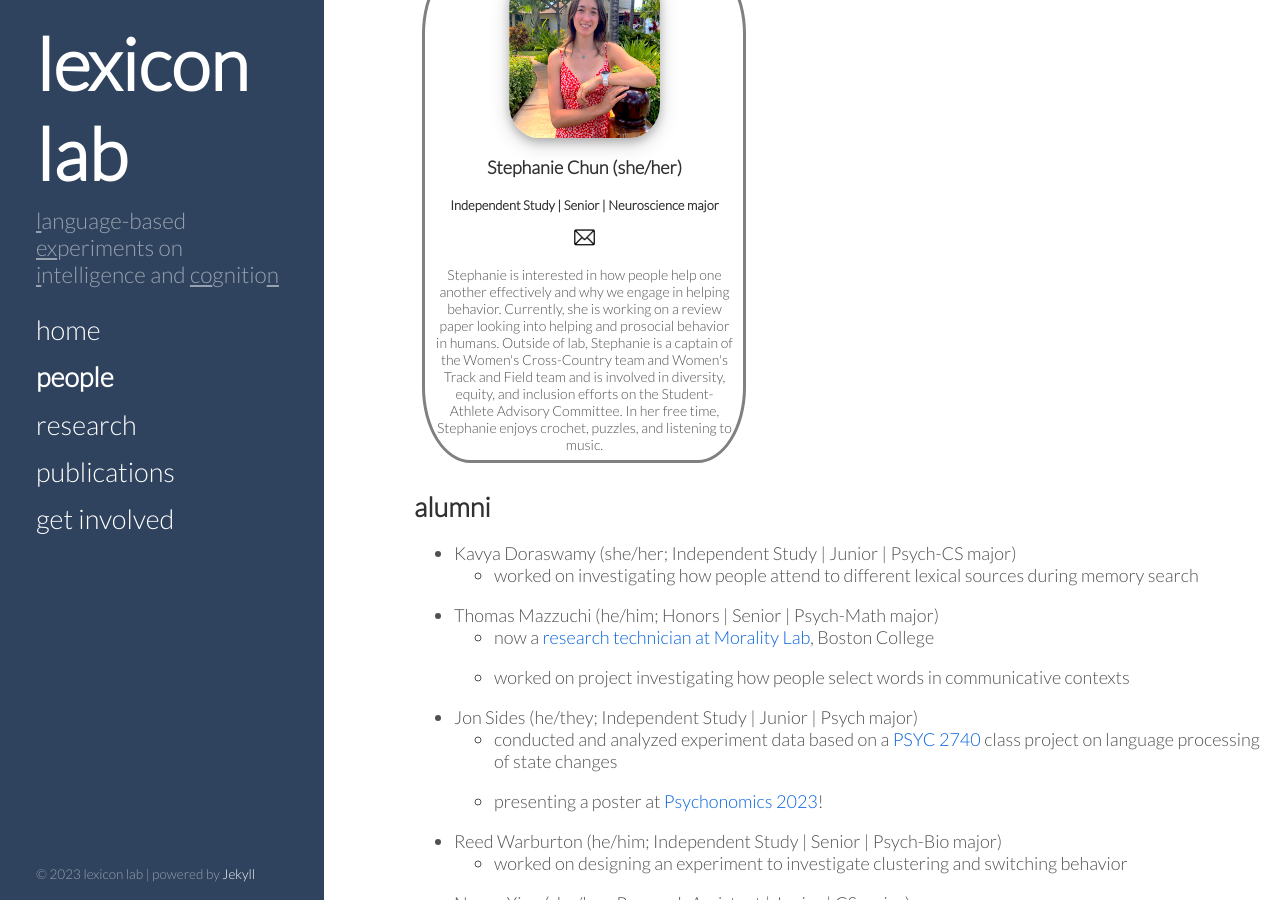
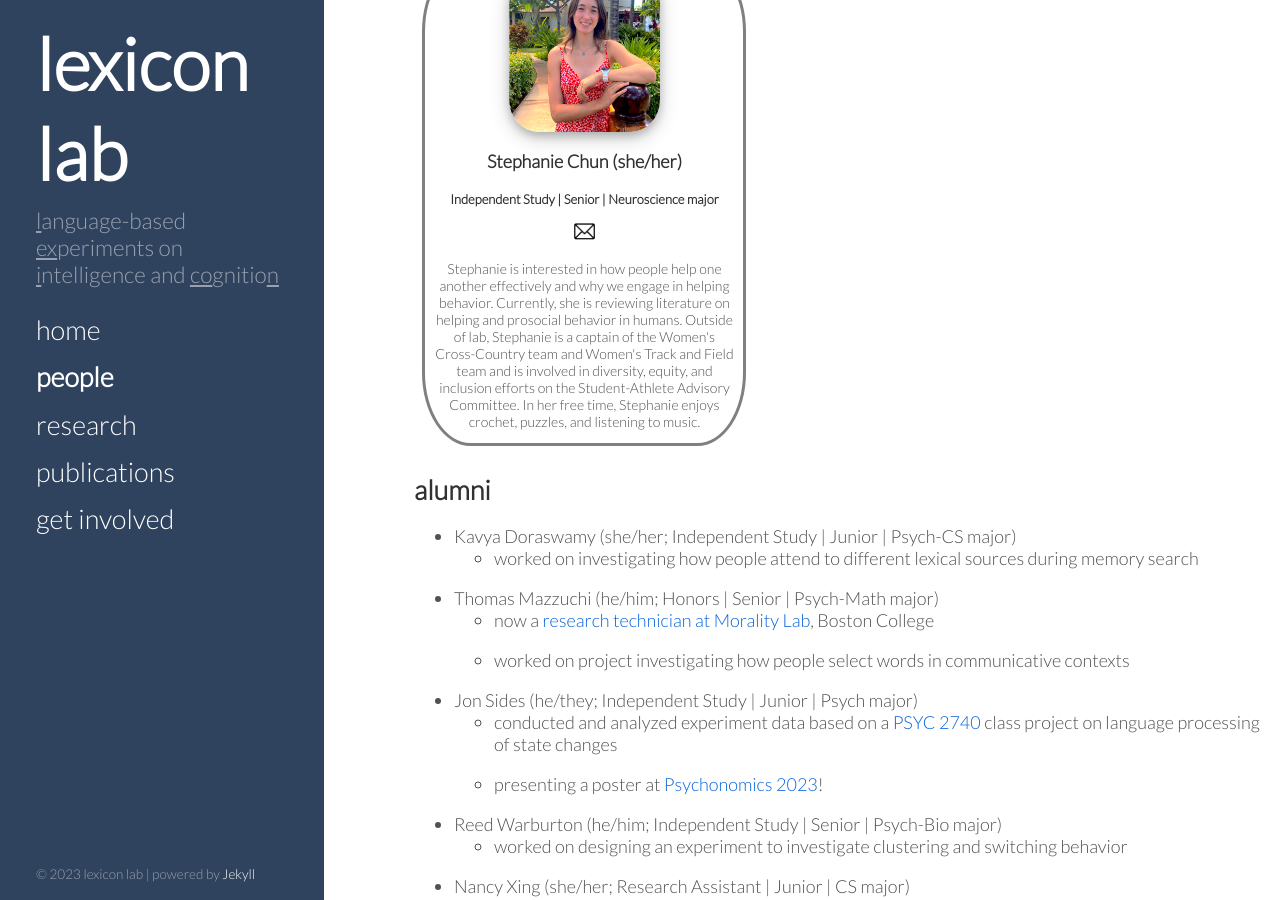
Before and after one commit to thelexiconlab/thelexiconlab.github.io, a Jekyll site: the page built from people.html, in a window 1280 px wide and 900 px high, scrolled down 773 px. Built offline with Jekyll 4.4.1, drawn with Linux system fonts in a browser that asks for light colours; Markdown is read by kramdown in place of the engine named in the settings.

Commit message:
updated people

```diff
--- a/people.html
+++ b/people.html
@@ -45,7 +45,7 @@ order: 2
             <h5 class="card-title">Stephanie Chun (she/her)</h5>
             <h6 class="card-position"> Independent Study | Senior | Neuroscience major</h6>
             <p class="teamicons"><a href=mailto:schun@bowdoin.edu target="_blank"><img src ="/images/icons/email.png" alt="shared icon" class="iconimg"></a></p>
-            <p class="card-text">Stephanie is interested in how people help one another effectively and why we engage in helping behavior. Currently, she is working on a review paper looking into helping and prosocial behavior in humans. Outside of lab, Stephanie is a captain of the Women's Cross-Country team and Women's Track and Field team and is involved in diversity, equity, and inclusion efforts on the Student-Athlete Advisory Committee. In her free time, Stephanie enjoys crochet, puzzles, and listening to music. </p>
+            <p class="card-text">Stephanie is interested in how people help one another effectively and why we engage in helping behavior. Currently, she is reviewing literature on helping and prosocial behavior in humans. Outside of lab, Stephanie is a captain of the Women's Cross-Country team and Women's Track and Field team and is involved in diversity, equity, and inclusion efforts on the Student-Athlete Advisory Committee. In her free time, Stephanie enjoys crochet, puzzles, and listening to music. </p>
           </div>
           </div>
 
```
